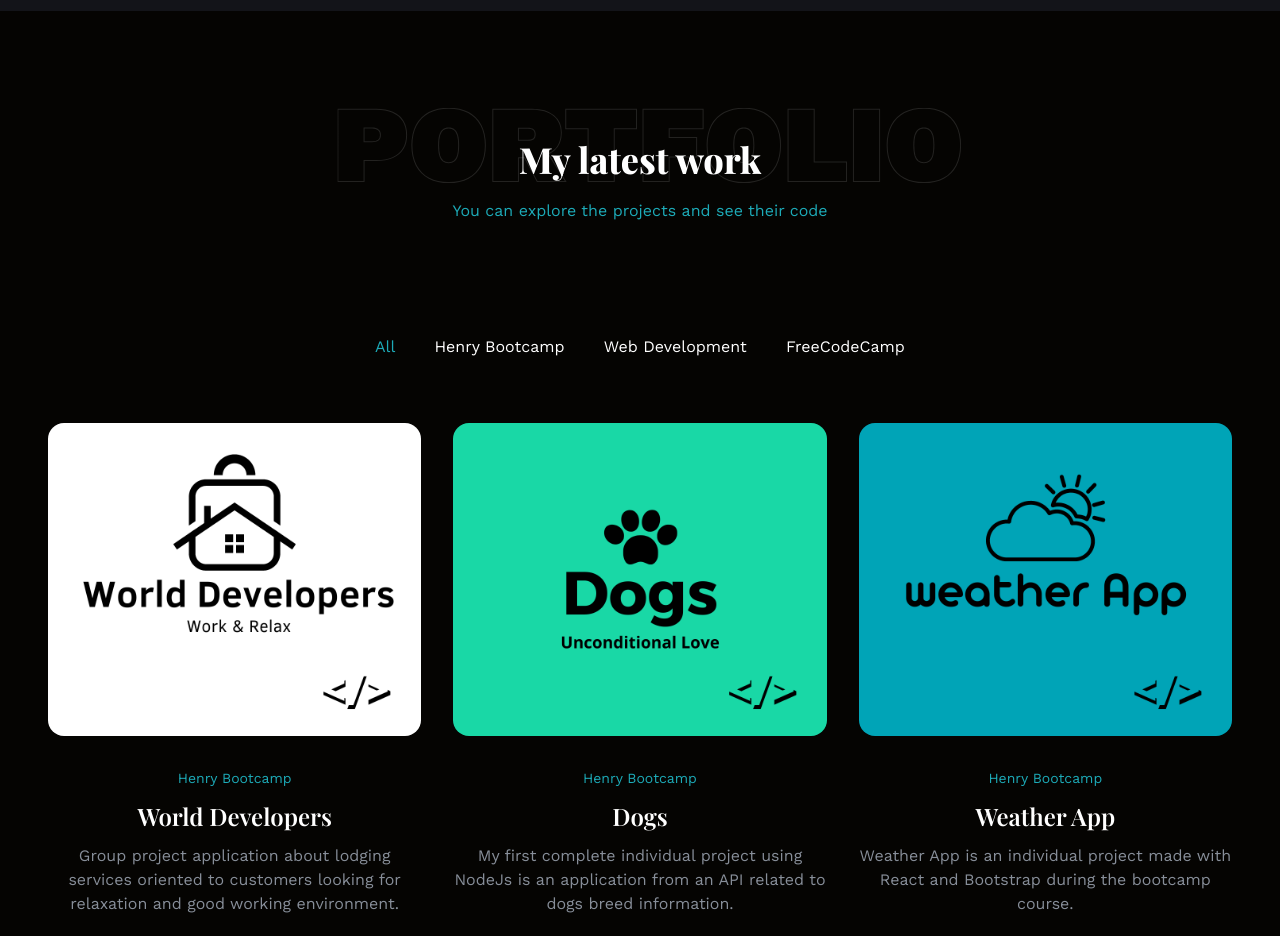
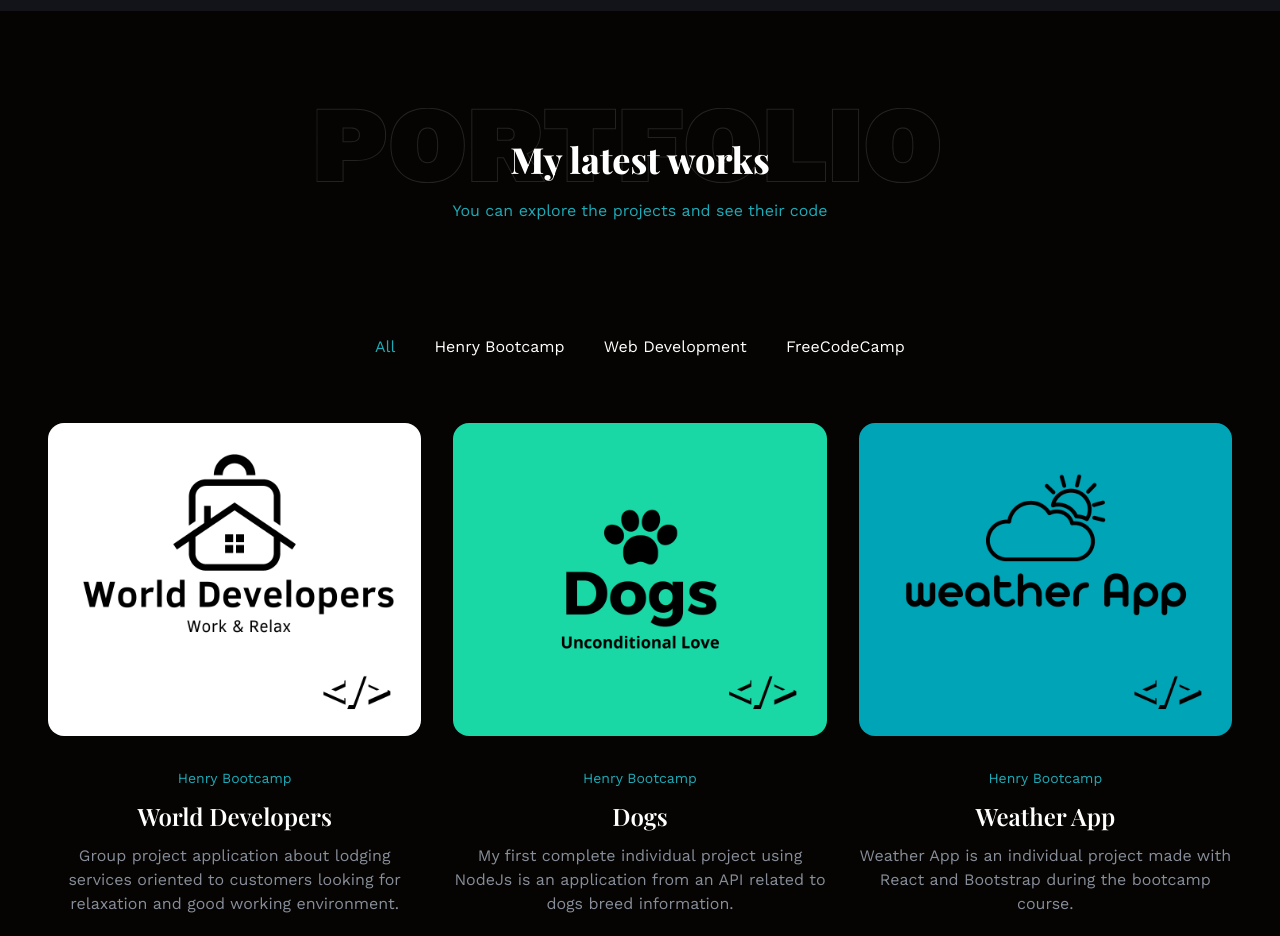
Before and after one commit to patukaelmago/portfolio2023, a React (Create React App) app: page / in a window 1280 px wide. Shown: the part 2180-3116 px from the top of the page. Built offline with nearby package versions, Linux system fonts and the light colour scheme; a web font is replaced by a local one.

Commit message:
portfolio

```diff
--- a/src/components/Portfolio.js
+++ b/src/components/Portfolio.js
@@ -9,7 +9,7 @@ const Portfolio = () => {
       <div className='container mx-auto'>
         <div className='flex flex-col items-center text-center'>
           <h2 className='section-title before:content-portfolio relative before:absolute before:opacity-40 before:-top-[2rem] before:-left-3/4 before:hidden before:lg:block'>
-            My latest work
+            My latest works
           </h2>
           <p className='subtitle text-accent'>
           You can explore the projects and see their code
```
